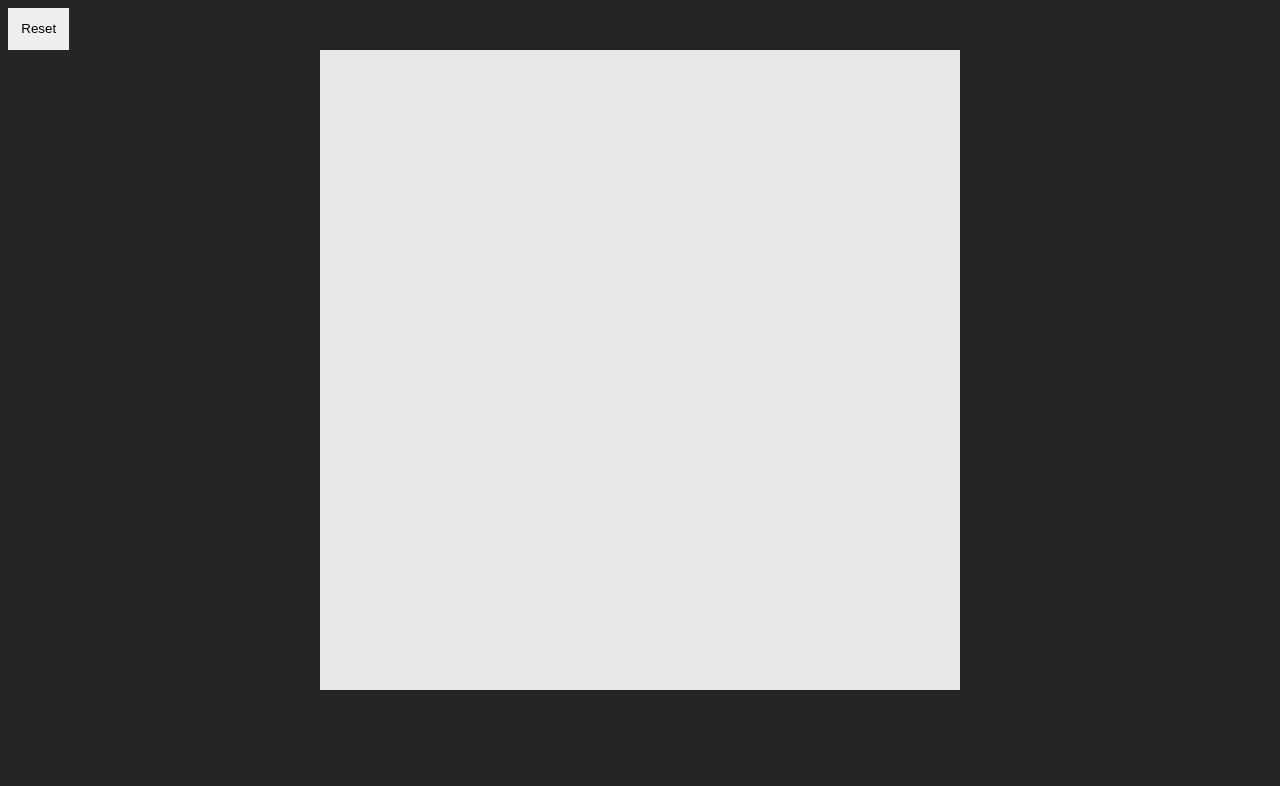
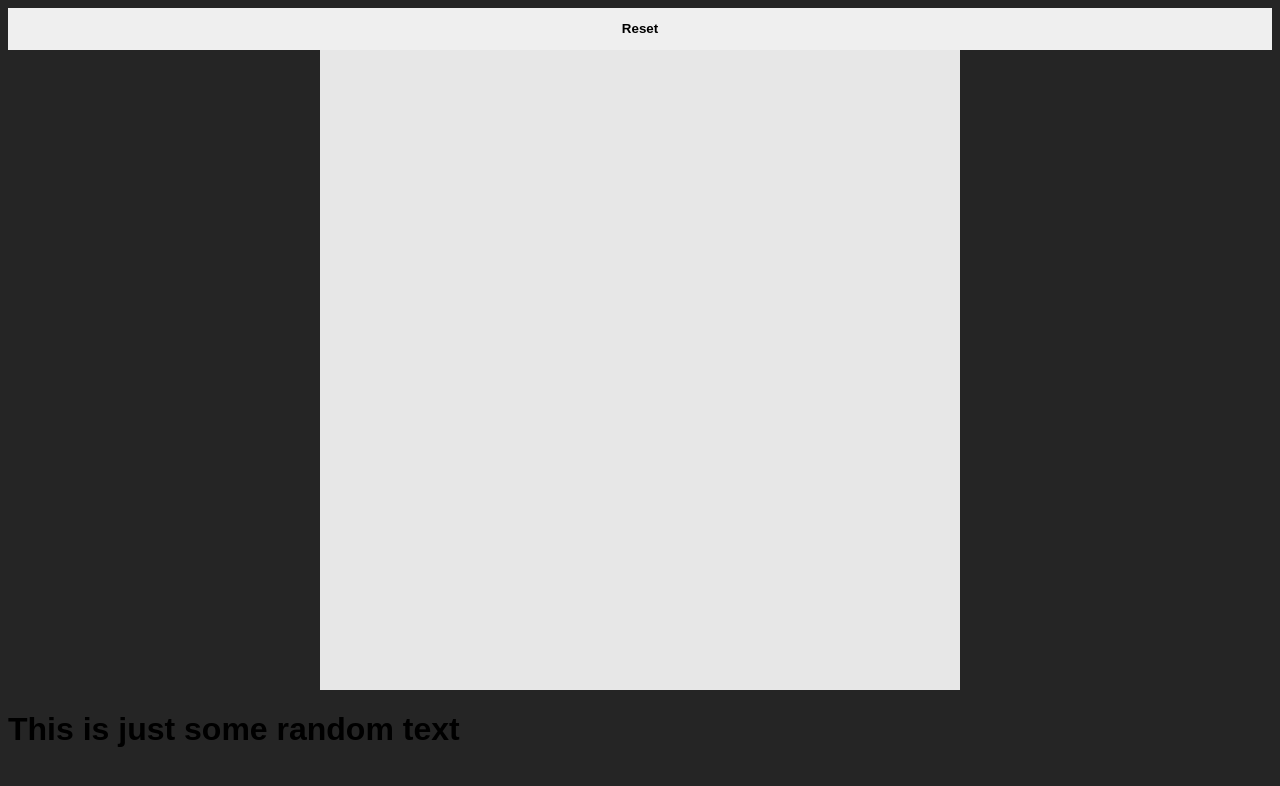
Before and after one commit to KPRATT11/Sketch-Pad, a plain HTML site: page index.html in a window 1280 px wide. Drawn offline with Linux system fonts and the light colour scheme.

Commit message:
setup css grid

```diff
--- a/index.html
+++ b/index.html
@@ -7,8 +7,12 @@
     <link rel="stylesheet" href="style.css">
 </head>
 <body>
-    <button id="reset" class='buttons'>Reset</button>
-    <div id="grid" draggable="false"></div>
+    <div class="parent">
+        <button id="reset" class='buttons'>Reset</button>
+        <div id="grid" draggable="false"></div>
+        <h1>This is just some random text</h1>
+    </div>
+
     <script src="script.js"></script>
 </body>
 </html>
--- a/style.css
+++ b/style.css
@@ -26,7 +26,8 @@ h3{
 
 .buttons{
     border: none;
-    padding: 1em;
+    padding: 1em 2em;
+    font-weight: 700;
 }
 
 .buttons:hover{
@@ -41,3 +42,9 @@ h3{
 .buttons:focus{
     outline: none;
 }
+
+/*create parent class for grid */
+.parent{
+    display: grid;
+
+}
```
